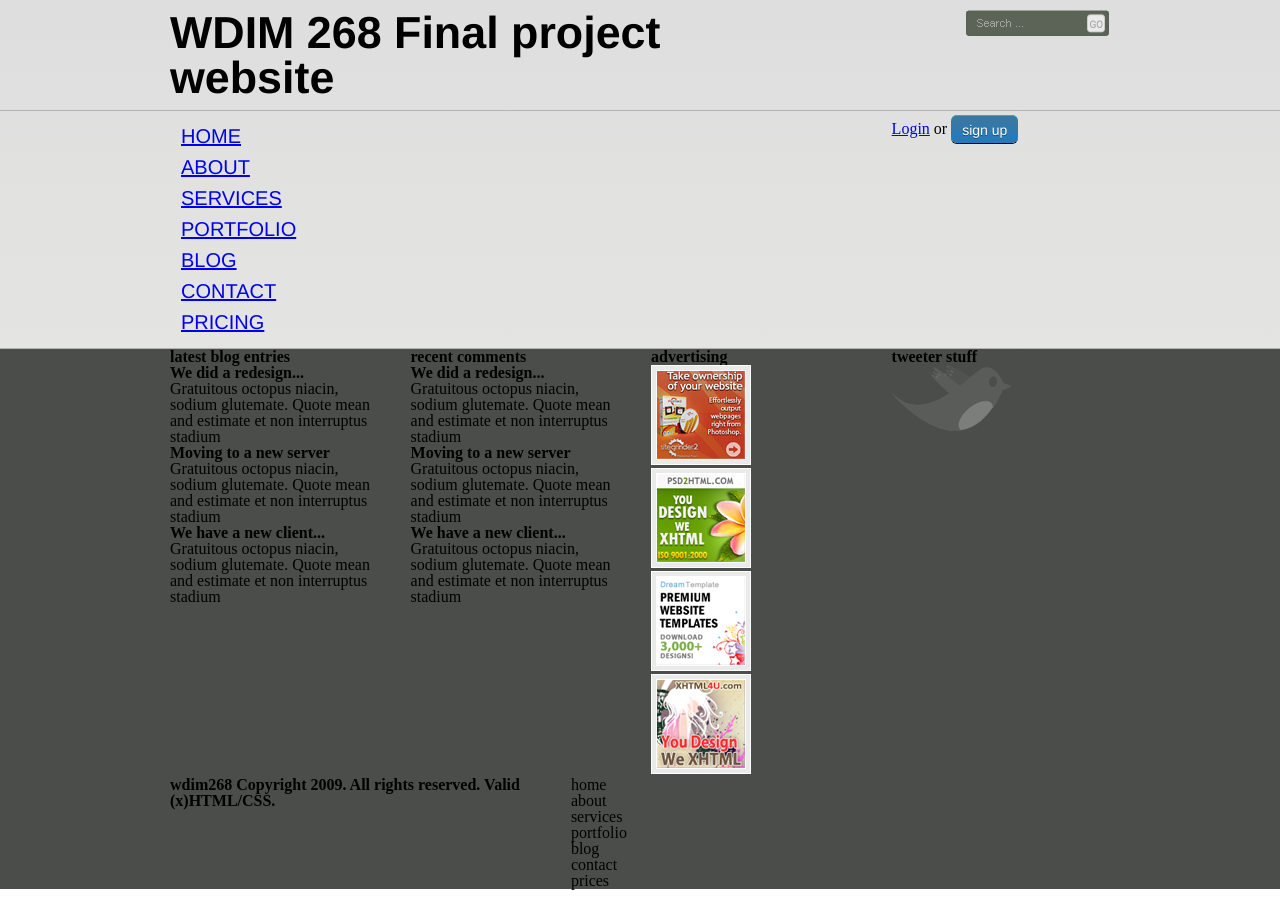
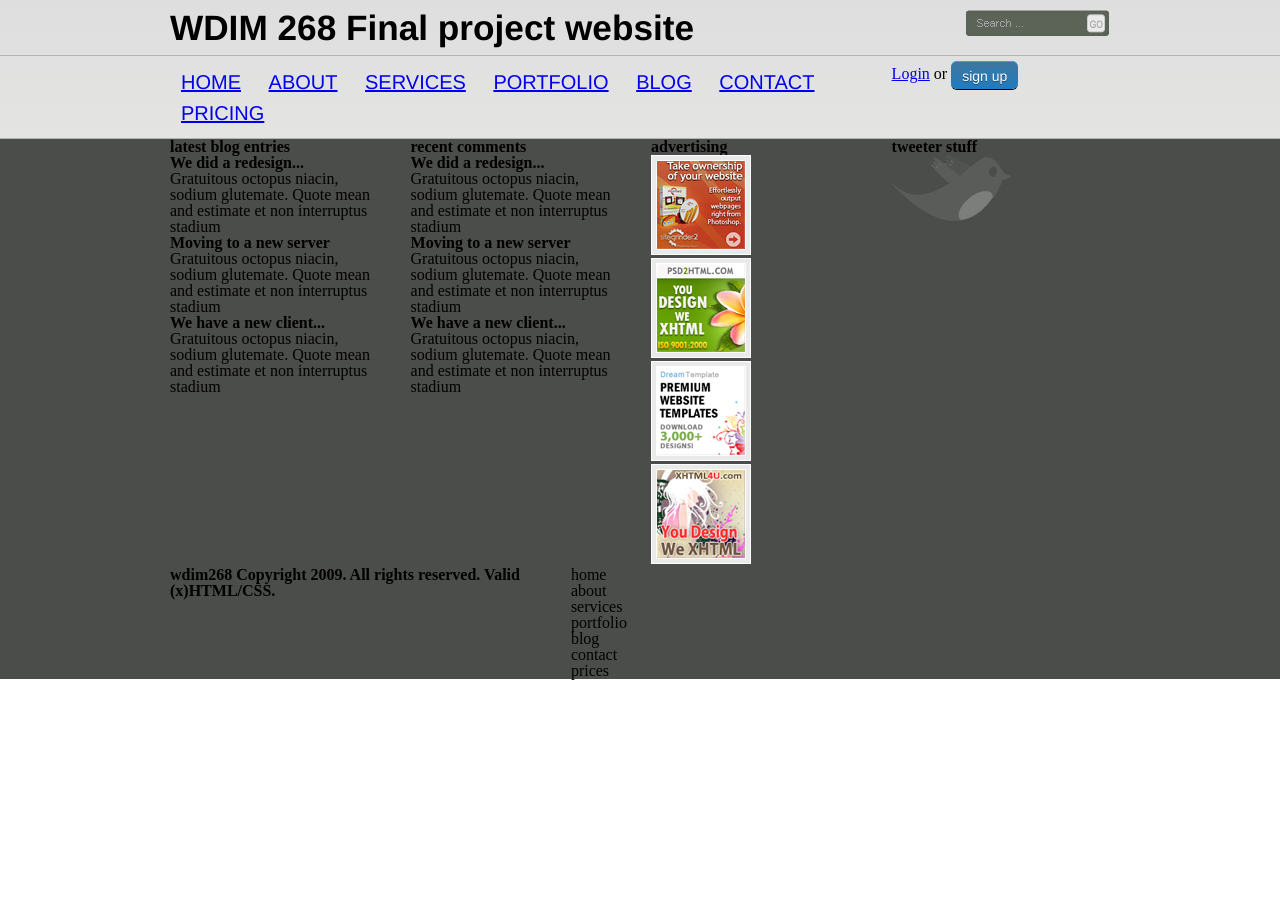
Before and after one commit to zachmorgan/aipdx-wdim268-2014-final, a Jekyll site: the page built from pricing.html, in a window 1280 px wide. Built offline with Jekyll 4.4.1, drawn with Linux system fonts in a browser that asks for light colours.

```diff
--- a/_sass/_base.scss
+++ b/_sass/_base.scss
@@ -66,7 +66,7 @@
 
   h1 {
     font-family: "Fertigo Pro", Helvetica, Arial, sans-serif;
-    font-size: 2.8em;
+    font-size: 2.2em;
   }
 
   img {
@@ -79,15 +79,15 @@
   font-size: 1.25em;
   text-transform: uppercase;
   color: #848484;
-  display: block;
 
   .nav-list {
-    list-style: none;
 
     .nav-item {
       text-decoration: none;
       padding: 5.5px 11px;
       vertical-align: middle;
+      display: inline-block;
+      list-style: none;
 
       &:hover {
         border-top: 1px solid #28b0d2;
```
Also changed, not shown: 2 other files.
